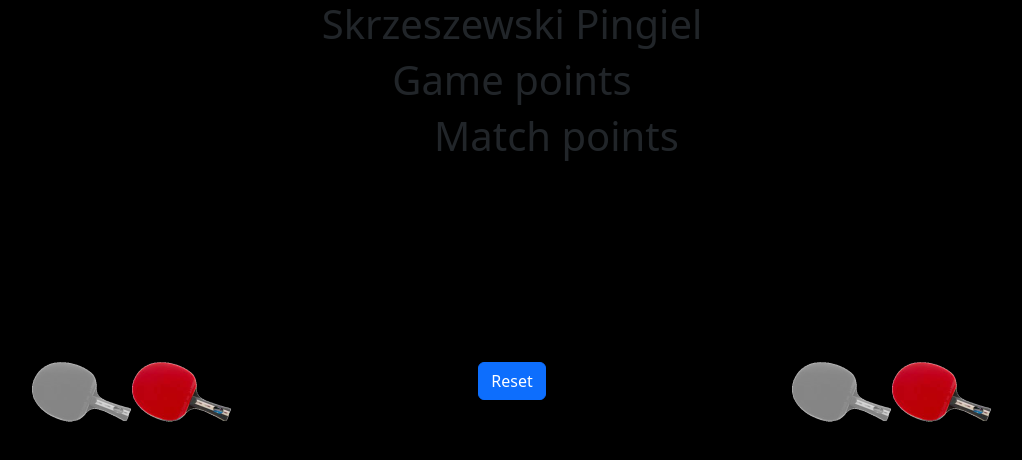
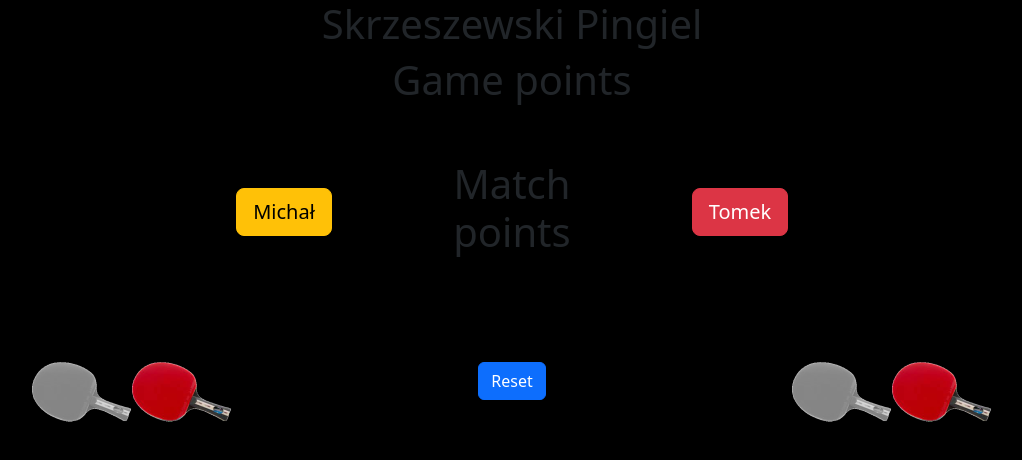
Before and after one commit to te2typy/pingpongscoreboard, a website: page index.html in a window 1280 px wide. Shown: the whole page, without its empty margins (128-1150 px from the left). Drawn offline with Linux system fonts and the light colour scheme; no server answers.

Commit message:
Add files via upload

```diff
--- a/index.html
+++ b/index.html
@@ -29,15 +29,22 @@
             <div class="col text-center"><h1>Game points</h1></div>
             <div class="col text-center"><div id="counter2"></div></div>
         </div>
-        <div class="row">
-            <div class="col"><div style="height:150px; margin-top: 50px" id="matchCounter1"></div></div>
-            <div class="col "><h1 style="padding-left:100px;">Match points</h1></div>
-            <div class="col"><div style="height: 150px; margin-top: 50px" id="matchCounter2"></div></div>
+
+    <div class="row text-center align-items-center justify-content-center">
+        <div class="col"><div style="height:150px; margin-top: 50px" id="matchCounter1"></div></div>
+        <div class="col">
+            <button contenteditable type="button" class="btn btn-primary btn-lg btn-warning">Michał</button>
         </div>
+        <div class="col "><h1>Match points</h1></div>
+        <div class="col">
+            <button contenteditable type="button" class="btn btn-primary btn-lg btn-danger">Tomek</button>
+        </div>
+        <div class="col"><div style="height: 150px; margin-top: 50px" id="matchCounter2"></div></div>
+    </div>
         <div class="row" style="padding-top: 50px">
             <div class="col-sm text-center"><img id="serve1" src="/1r.png" /></div>
             <div class="col text-center"><button id='btn_click' class="btn btn-primary">Reset</button></div>
-            <div class="col-sm text-center"><img id="serve2"src="/1r.png" /></div>
+            <div class="col-sm text-center"><img id="serve2" src="/1r.png" /></div>
         </div>
         <!-- </div>-->
     </div>
```
